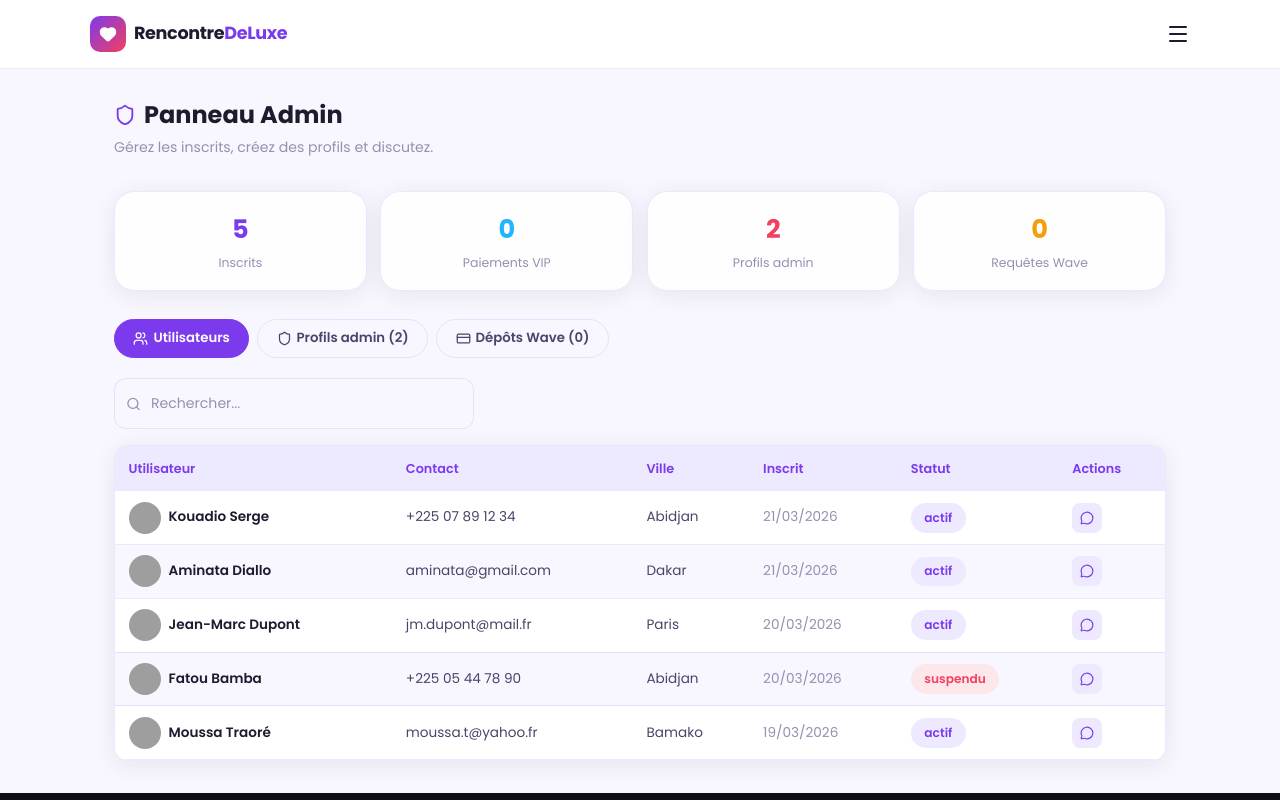
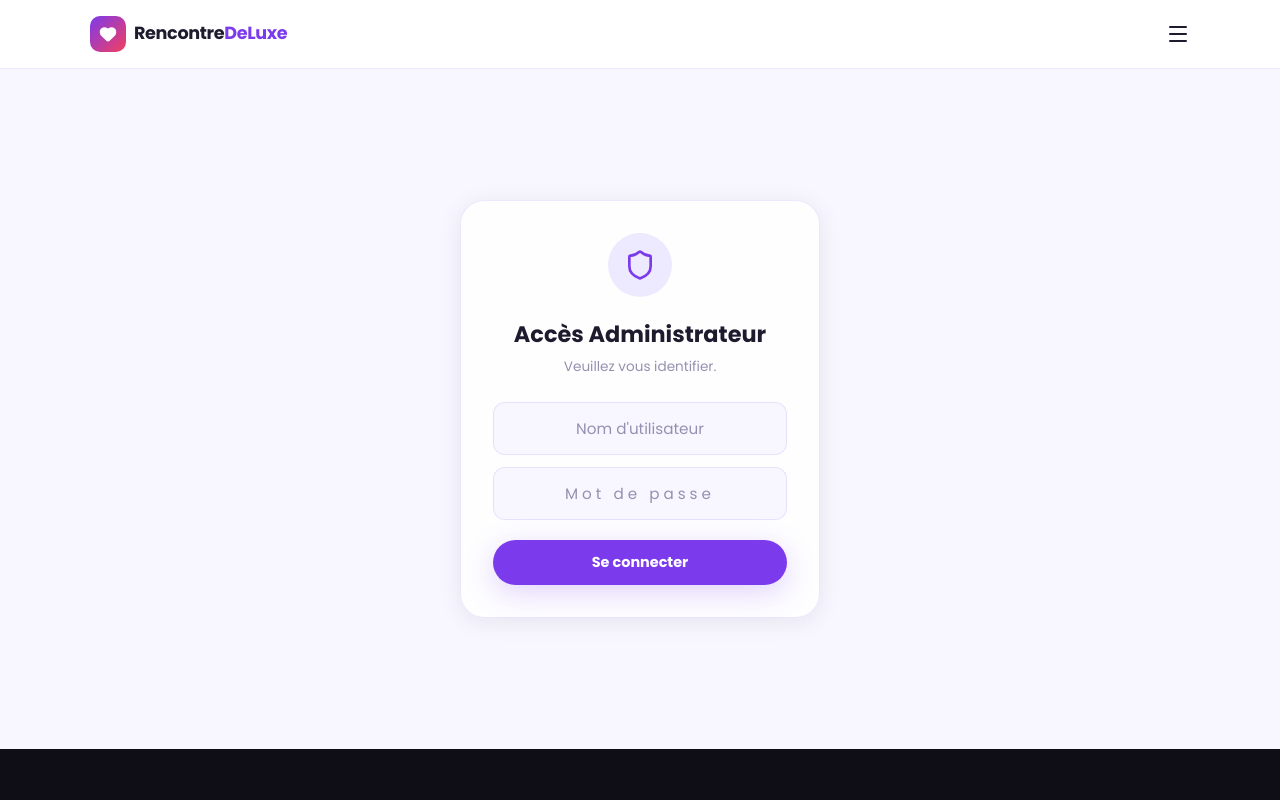
Before and after one commit to Chisrus/site-rencontre-, a React (Vite) app: page /admin in a window 1280 px wide. Shown: the top 800 px of the page. Built offline with nearby package versions, Linux system fonts and the light colour scheme; grey boxes are pictures that could not be loaded; a web font is replaced by a local one.

Commit message:
fix: maj identifiants admin

```diff
--- a/src/pages/Admin.jsx
+++ b/src/pages/Admin.jsx
@@ -3,6 +3,10 @@ import { useApp } from '../context/AppContext';
 import { Users, Plus, MessageCircle, Trash2, Eye, Search, Shield, X, Save, Zap, UserPlus, CreditCard, CheckCircle, XCircle, PhoneCall } from 'lucide-react';
 
 const Admin = () => {
+  const [isAuthenticated, setIsAuthenticated] = useState(false);
+  const [adminUser, setAdminUser] = useState('');
+  const [accessCode, setAccessCode] = useState('');
+
   const {
     adminProfiles, registeredUsers, chatHistory, paymentRequests, userSubscriptions,
     addAdminProfile, quickCreateProfiles, removeAdminProfile, sendAdminMessage, toggleOnline,
@@ -57,6 +61,50 @@ const Admin = () => {
     { key: 'profiles', label: `Profils admin (${adminProfiles.length})`, icon: <Shield size={15} /> },
     { key: 'payments', label: `Dépôts Wave (${paymentRequests.length})`, icon: <CreditCard size={15} /> },
   ];
+
+  const handleLogin = (e) => {
+    e.preventDefault();
+    if (adminUser.toLowerCase() === 'admin' && accessCode === '@G4XDE04@') {
+      setIsAuthenticated(true);
+    } else {
+      alert('Identifiants incorrects');
+    }
+  };
+
+  if (!isAuthenticated) {
+    return (
+      <div style={{ minHeight: '85vh', background: 'var(--bg-soft)', display: 'flex', alignItems: 'center', justifyContent: 'center', padding: '1rem' }}>
+        <div className="card animate-fade-up" style={{ width: '100%', maxWidth: 360, padding: '2rem', borderRadius: 24, textAlign: 'center' }}>
+          <div style={{ display: 'inline-flex', padding: '1rem', background: 'var(--violet-soft)', borderRadius: '50%', marginBottom: '1.5rem' }}>
+            <Shield size={32} color="var(--violet)" />
+          </div>
+          <h2 style={{ fontSize: '1.4rem', fontWeight: 800, marginBottom: '0.5rem' }}>Accès Administrateur</h2>
+          <p style={{ color: 'var(--text-muted)', fontSize: '0.85rem', marginBottom: '1.5rem' }}>Veuillez vous identifier.</p>
+          <form onSubmit={handleLogin}>
+            <input
+              type="text"
+              className="input"
+              placeholder="Nom d'utilisateur"
+              value={adminUser}
+              onChange={e => setAdminUser(e.target.value)}
+              style={{ marginBottom: '0.75rem', textAlign: 'center' }}
+            />
+            <input
+              type="password"
+              className="input"
+              placeholder="Mot de passe"
+              value={accessCode}
+              onChange={e => setAccessCode(e.target.value)}
+              style={{ marginBottom: '1.25rem', textAlign: 'center', letterSpacing: 4 }}
+            />
+            <button type="submit" className="btn btn-primary" style={{ width: '100%', padding: '0.75rem', fontSize: '0.9rem', fontWeight: 700 }}>
+              Se connecter
+            </button>
+          </form>
+        </div>
+      </div>
+    );
+  }
 
   return (
     <div style={{ minHeight: '85vh', background: 'var(--bg-soft)', padding: '2rem 0' }}>
```
